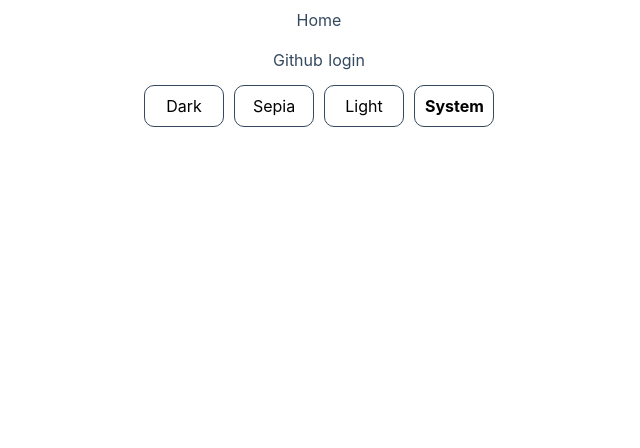
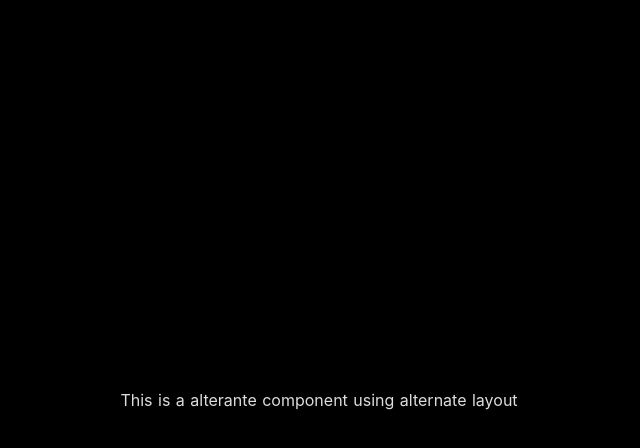
Before and after one commit to Lucascoorek/first-nuxt, a Nuxt app: page /alternate.vue in a window 1280 px wide. Shown: the top 448 px of the page, without its empty margins (321-961 px from the left). Built offline with nearby package versions, Linux system fonts and the light colour scheme; no server answers.

Commit message:
anlternate layout & nuxt-child

```diff
--- /dev/null
+++ b/layouts/alternate.vue
@@ -0,0 +1,43 @@
+<template>
+  <div id="alternate">
+    <nuxt />
+  </div>
+</template>
+
+<script>
+import Navbar from "@/components/navbar";
+export default {
+  components: {},
+};
+</script>
+
+<style>
+html {
+  font-family: "Source Sans Pro", -apple-system, BlinkMacSystemFont, "Segoe UI",
+    Roboto, "Helvetica Neue", Arial, sans-serif;
+  font-size: 16px;
+  word-spacing: 1px;
+  -ms-text-size-adjust: 100%;
+  -webkit-text-size-adjust: 100%;
+  -moz-osx-font-smoothing: grayscale;
+  -webkit-font-smoothing: antialiased;
+  box-sizing: border-box;
+}
+
+*,
+*:before,
+*:after {
+  box-sizing: border-box;
+  margin: 0;
+}
+#alternate {
+  width: 100%;
+  height: 100vh;
+  background-color: #000;
+  color: #ddd;
+  display: flex;
+  flex-direction: column;
+  align-items: center;
+  justify-content: center;
+}
+</style>
--- /dev/null
+++ b/pages/alternate.vue/index.vue
@@ -0,0 +1,11 @@
+<template>
+  <p>This is a alterante component using alternate layout</p>
+</template>
+
+<script>
+export default {
+  layout: "alternate",
+};
+</script>
+
+<style></style>
--- /dev/null
+++ b/pages/search.vue
@@ -0,0 +1,13 @@
+<template>
+  <div class="container">
+    <p>Search parent element showing on all /serach children</p>
+
+    <nuxt-child></nuxt-child>
+  </div>
+</template>
+
+<script>
+export default {};
+</script>
+
+<style></style>
```
